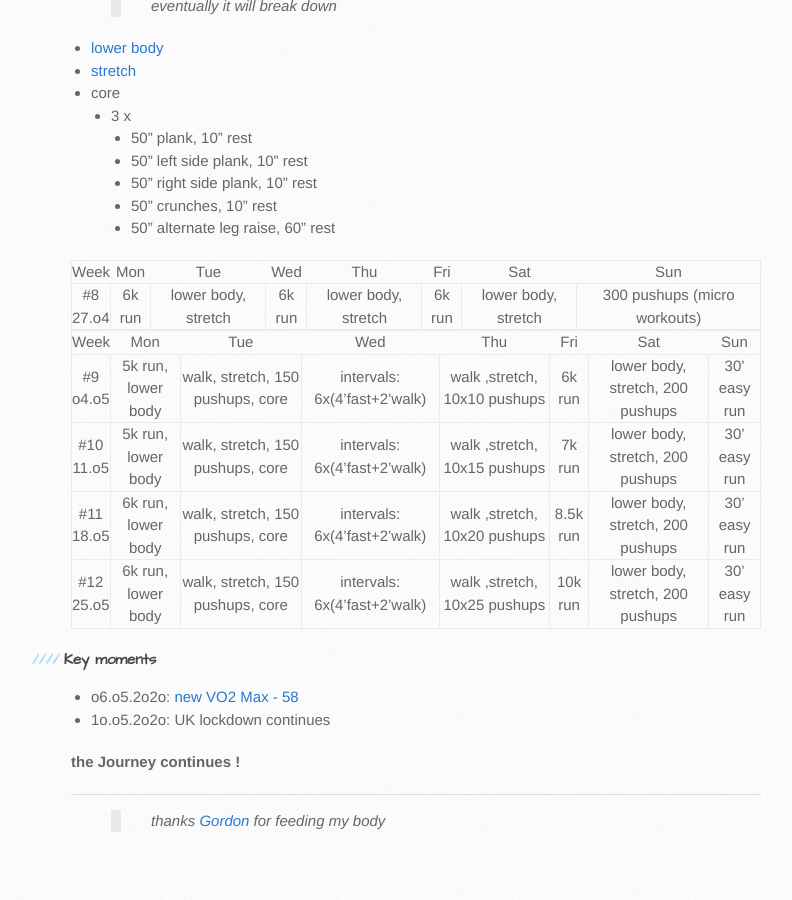
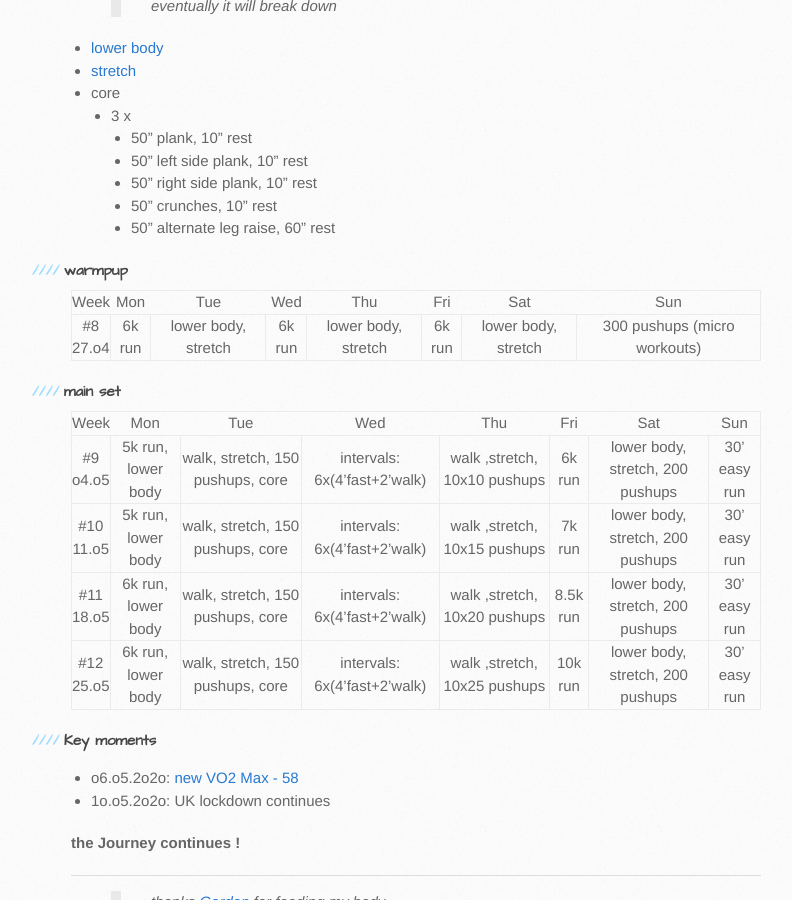
Before and after one commit to jokeru/facebook, a Jekyll site: the page built from _posts/2020-03-08-covid19_workout.md, in a window 1280 px wide and 900 px high, scrolled down 1421 px. Shown: the whole window, without its empty margins (99-891 px from the left). Built offline with Jekyll 4.4.1, drawn with Linux system fonts in a browser that asks for light colours; comment, search, counter and statistics services are not loaded.

Commit message:
Update 2020-03-08-covid19_workout.md

```diff
--- a/_posts/2020-03-08-covid19_workout.md
+++ b/_posts/2020-03-08-covid19_workout.md
@@ -58,10 +58,13 @@ Run, Forest, Run: not too easy, not too hard - most of the times :D
     - 50" crunches, 10" rest
     - 50" alternate leg raise, 60" rest
 
+#### warmpup
+
 | Week | Mon | Tue | Wed | Thu | Fri | Sat | Sun |
 |------|-----|-----|-----|-----|-----|-----|-----|
 | #8 <br/> 27.o4 | 6k run | lower body, stretch | 6k run | lower body, stretch | 6k run | lower body, stretch | 300 pushups (micro workouts) |
 
+#### main set
 
 | Week | Mon | Tue | Wed | Thu | Fri | Sat | Sun |
 |------|-----|-----|-----|-----|-----|-----|-----|
@@ -69,7 +72,6 @@ Run, Forest, Run: not too easy, not too hard - most of the times :D
 | #10 <br/> 11.o5 | 5k run, lower body | walk, stretch, 150 pushups, core | intervals: 6x(4'fast+2'walk) | walk ,stretch, 10x15 pushups | 7k run | lower body, stretch, 200 pushups | 30' easy run |
 | #11 <br/> 18.o5 | 6k run, lower body | walk, stretch, 150 pushups, core | intervals: 6x(4'fast+2'walk) | walk ,stretch, 10x20 pushups | 8.5k run | lower body, stretch, 200 pushups | 30' easy run |
 | #12 <br/> 25.o5 | 6k run, lower body | walk, stretch, 150 pushups, core | intervals: 6x(4'fast+2'walk) | walk ,stretch, 10x25 pushups | 10k run | lower body, stretch, 200 pushups | 30' easy run |
-
 
 #### Key moments
 - o6.o5.2o2o: <a data-fancybox href="/pic/vo2max-58.jpeg" data-caption="new VO2 Max - 58">new VO2 Max - 58</a>
```
